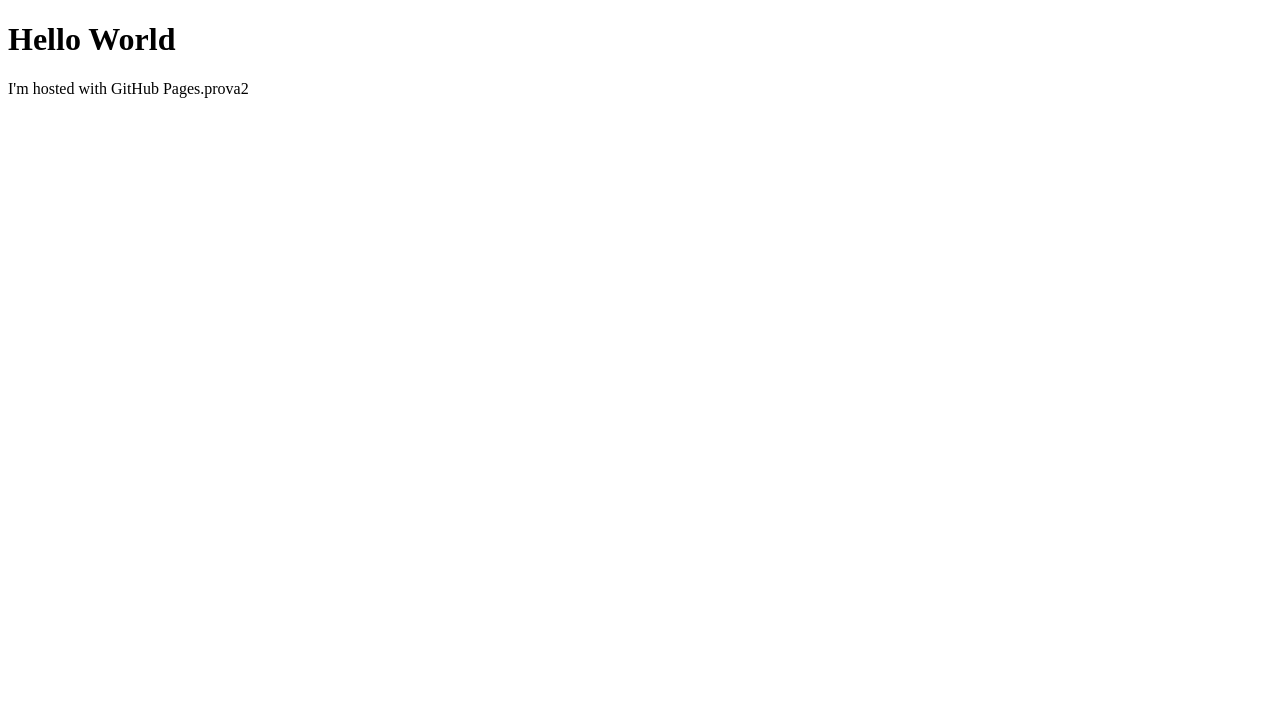
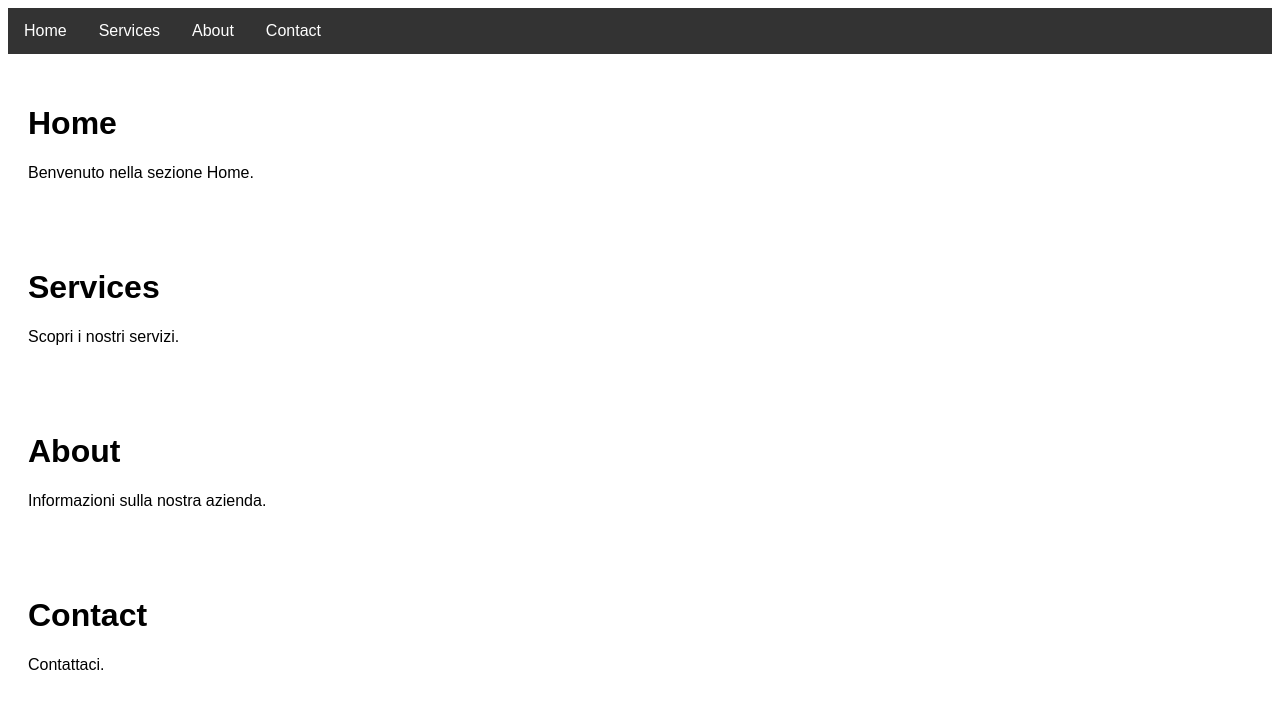
Before and after one commit to mfarucci/mfarucci.github.io, a plain HTML site: page index.html in a window 1280 px wide. Drawn offline with Linux system fonts and the light colour scheme.

Commit message:
Update index.html

```diff
--- a/index.html
+++ b/index.html
@@ -1,7 +1,78 @@
 <!DOCTYPE html>
-<html>
+<html lang="it">
+<head>
+    <meta charset="UTF-8">
+    <meta name="viewport" content="width=device-width, initial-scale=1.0">
+    <title>Pagina con Menu</title>
+    <style>
+        body {
+            font-family: Arial, sans-serif;
+        }
+        .menu {
+            background-color: #333;
+            overflow: hidden;
+        }
+        .menu a {
+            float: left;
+            display: block;
+            color: white;
+            text-align: center;
+            padding: 14px 16px;
+            text-decoration: none;
+        }
+        .menu a:hover {
+            background-color: #ddd;
+            color: black;
+        }
+        .section {
+            padding: 20px;
+            margin-top: 10px;
+        }
+    </style>
+</head>
 <body>
-<h1>Hello World</h1>
-<p>I'm hosted with GitHub Pages.prova2</p>
+
+<div class="menu">
+    <a href="#home">Home</a>
+    <a href="#services">Services</a>
+    <a href="#about">About</a>
+    <a href="#contact">Contact</a>
+</div>
+
+<div id="home" class="section">
+    <h1>Home</h1>
+    <p>Benvenuto nella sezione Home.</p>
+</div>
+
+<div id="services" class="section">
+    <h1>Services</h1>
+    <p>Scopri i nostri servizi.</p>
+</div>
+
+<div id="about" class="section">
+    <h1>About</h1>
+    <p>Informazioni sulla nostra azienda.</p>
+</div>
+
+<div id="contact" class="section">
+    <h1>Contact</h1>
+    <p>Contattaci.</p>
+</div>
+
+<script>
+    document.addEventListener('DOMContentLoaded', (event) => {
+        const menuItems = document.querySelectorAll('.menu a');
+        menuItems.forEach(item => {
+            item.addEventListener('click', (e) => {
+                e.preventDefault();
+                const targetId = item.getAttribute('href').substring(1);
+                document.getElementById(targetId).scrollIntoView({
+                    behavior: 'smooth'
+                });
+            });
+        });
+    });
+</script>
+
 </body>
 </html>
```
